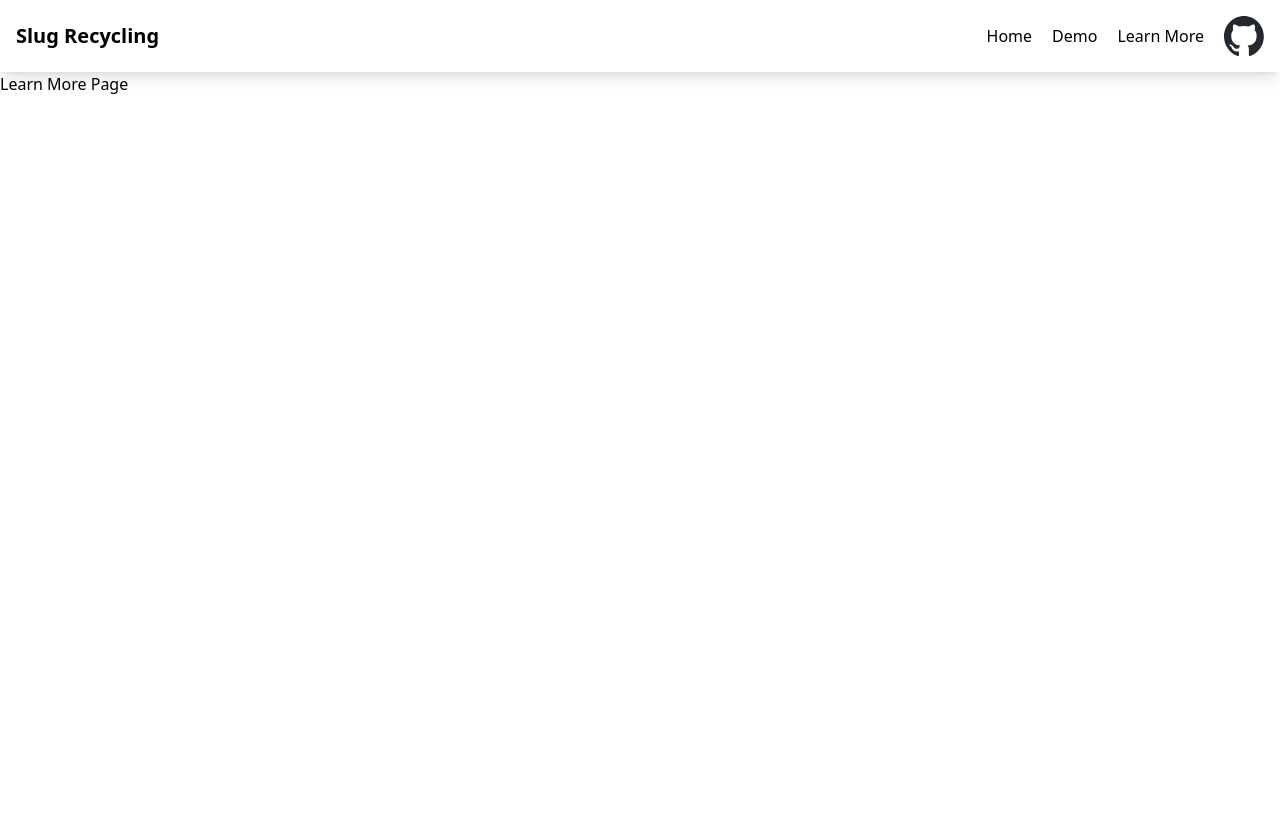
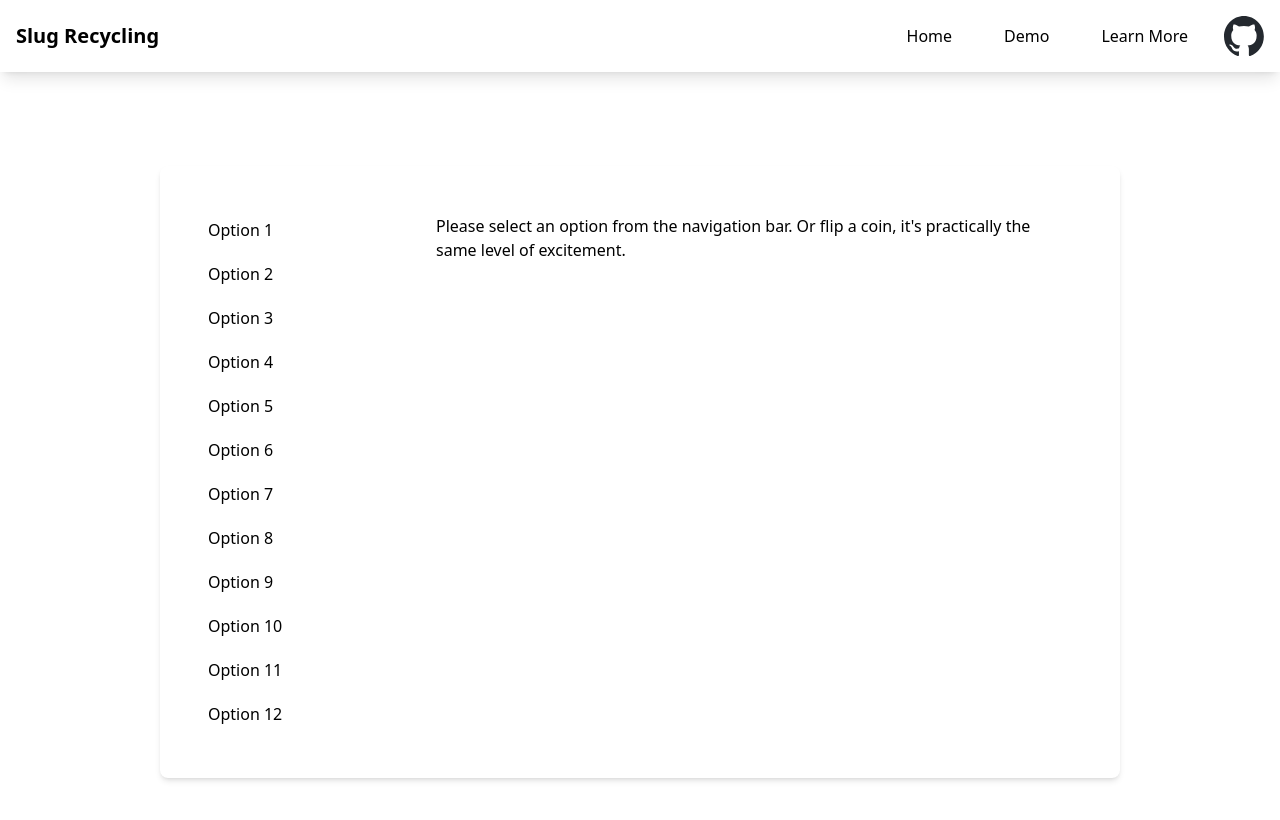
Before and after one commit to ShaunveerGill/slug_recycling, a React (Create React App) app in the folder client/: page /learn in a window 1280 px wide. Shown: the top 820 px of the page. Built offline with nearby package versions, Linux system fonts and the light colour scheme.

Commit message:
progress on ui

```diff
--- a/client/src/components/Modal.js
+++ b/client/src/components/Modal.js
@@ -2,20 +2,89 @@ import React from "react";
 
 function ModalContent({ setOpenModal, classRes }) {
   const renderContent = () => {
-    console.log(typeof classRes, classRes)
     switch (classRes.trim()) {
       case '1':
         return (
           <>
-            <h1 className="text-2xl font-bold mb-4">Result 1</h1>
+            <h1 className="text-2xl text-red font-bold mb-4">Hazardous</h1>
             <p>Description for Result 1</p>
           </>
         );
       case '2':
         return (
           <>
-            <h1 className="text-6xl font-bold mb-4">Result 2</h1>
+            <h1 className="text-2xl text-green font-bold mb-4">Compost</h1>
             <p>Description for Result 2</p>
+          </>
+        );
+      case '3':
+        return (
+          <>
+            <h1 className="text-2xl font-bold mb-4">Recyclable In Designated Bins</h1>
+            <p>Description for Result 3</p>
+          </>
+        );
+      case '4':
+        return (
+          <>
+            <h1 className="text-2xl font-bold mb-4">Recyclable</h1>
+            <p>Description for Result 4</p>
+          </>
+        );
+      case '5':
+        return (
+          <>
+            <h1 className="text-2xl font-bold mb-4">Donate</h1>
+            <p>Description for Result 5</p>
+          </>
+        );
+      case '6':
+        return (
+          <>
+            <h1 className="text-2xl font-bold mb-4">Recyclable In Designated Bins</h1>
+            <p>Description for Result 6</p>
+          </>
+        );
+      case '7':
+        return (
+          <>
+            <h1 className="text-2xl font-bold mb-4">Recyclable</h1>
+            <p>Description for Result 7</p>
+          </>
+        );
+      case '8':
+        return (
+          <>
+            <h1 className="text-2xl font-bold mb-4">Recyclable</h1>
+            <p>Description for Result 8</p>
+          </>
+        );
+      case '9':
+        return (
+          <>
+            <h1 className="text-2xl font-bold mb-4">Recyclable In Designated Bins</h1>
+            <p>Description for Result 9</p>
+          </>
+        );
+      case '10':
+        return (
+          <>
+            <h1 className="text-2xl font-bold mb-4">Donate</h1>
+            <p>Description for Result 10</p>
+          </>
+        );
+      case '11':
+        return (
+          <>
+            <h1 className="text-2xl font-bold mb-4">Waste</h1>
+            <p>Description for Result 11</p>
+          </>
+        );
+      case '12':
+        return (
+          <>
+            <h1 className="text-2xl font-bold mb-4">Recyclable In Designated Bins</h1>
+            <p>Description for Result 12</p>
           </>
         );
       default:
@@ -31,32 +100,21 @@ function ModalContent({ setOpenModal, classRes }) {
   return (
     <div className="fixed inset-0 flex items-center justify-center">
     <div className="absolute inset-0 bg-black bg-opacity-50"></div>
-      <div className="bg-white rounded-md shadow-md p-6 w-96 z-10"> {/* Add z-10 to ensure it appears above the overlay */}
+    <div className="bg-white rounded-md shadow-md p-6 w-96 z-10">
       <div className="flex justify-end">
         <button
           onClick={() => {
             setOpenModal(false);
           }}
-            className="text-white bg-red-500 p-2 rounded-full hover:bg-red-600"
+          className="text-black bg-white p-1 rounded-full hover:bg-black hover:text-white"
         >
-            X
+          <svg xmlns="http://www.w3.org/2000/svg" fill="none" viewBox="0 0 24 24" stroke-width="1.5" stroke="currentColor" className="w-6 h-6">
+            <path stroke-linecap="round" stroke-linejoin="round" d="m9.75 9.75 4.5 4.5m0-4.5-4.5 4.5M21 12a9 9 0 1 1-18 0 9 9 0 0 1 18 0Z" />
+          </svg>
         </button>
       </div>
-        <div className="mt-4">
+      <div className="mt-0">
         {renderContent()}
-        </div>
-        <div className="mt-6 flex justify-end">
-          <button
-            onClick={() => {
-              setOpenModal(false);
-            }}
-            className="mr-2 px-4 py-2 bg-gray-500 text-white rounded-md hover:bg-gray-600"
-          >
-            Cancel
-          </button>
-          <button className="px-4 py-2 bg-blue-500 text-white rounded-md hover:bg-blue-600">
-            Continue
-          </button>
       </div>
     </div>
   </div>
--- a/client/src/components/Navbar.js
+++ b/client/src/components/Navbar.js
@@ -8,9 +8,9 @@ const Navbar = () => {
       <nav className="max-w-[85rem] w-full mx-auto px-4 sm:flex sm:items-center sm:justify-between" aria-label="Global">
         <h1 className="flex-none text-xl font-semibold dark:text-black">Slug Recycling</h1>
         <div className="flex flex-row items-center gap-5 mt-5 sm:justify-end sm:mt-0 sm:ps-5">
-          <NavLink to="/home" className="font-medium text-black">Home</NavLink>
-          <NavLink to="/demo" className="font-medium text-black" >Demo</NavLink>
-          <NavLink to="/learn" className="font-medium text-black" >Learn More</NavLink>
+          <NavLink to="/home" className="font-medium text-black hover:bg-black hover:text-white py-2 px-4 rounded-md transition-all">Home</NavLink>
+          <NavLink to="/demo" className="font-medium text-black hover:bg-black hover:text-white py-2 px-4 rounded-md transition-all" >Demo</NavLink>
+          <NavLink to="/learn" className="font-medium text-black hover:bg-black hover:text-white py-2 px-4 rounded-md transition-all" >Learn More</NavLink>
           <a href="https://github.com/ShaunveerGill/slug_recycling/tree/main" target="_blank" rel="noopener noreferrer">
             <img className="w-10 h-10" src="../../g.svg" alt="GitHub Logo" />
           </a>
--- a/client/src/pages/Demo.js
+++ b/client/src/pages/Demo.js
@@ -36,7 +36,7 @@ const Demo = () => {
 
   return (
     <div className="flex flex-col items-center justify-center min-h-screen">
-      <div className="mt-4 p-6 bg-white rounded-lg shadow-md w-11/12">
+      <div className="mt-0 p-6 bg-white rounded-lg shadow-md w-11/12">
         {loading ? (
           <p>Loading...</p>
         ) : (
--- a/client/src/pages/Learn.js
+++ b/client/src/pages/Learn.js
@@ -1,11 +1,64 @@
-import React from 'react';
+import React, { useState } from 'react';
 
-const Learn = () => {
+const Demo = () => {
+  const [selectedOption, setSelectedOption] = useState(null);
+
+  const getContentForOption = () => {
+    switch (selectedOption) {
+      case 0:
+        return (
+          <>
+            <h1 className="text-2xl font-semibold mb-4">Option 1 Content</h1>
+            <p>Description for Option 1</p>
+            <button className="px-4 py-2 bg-blue-500 text-white rounded-md hover:bg-blue-600">Custom Button 1</button>
+          </>
+        );
+      case 1:
+        return (
+          <>
+            <h1 className="text-2xl font-semibold mb-4">Option 2 Content</h1>
+            <p>Description for Option 2</p>
+            <a href="https://example.com/button2" target="_blank" rel="noopener noreferrer">
+              <button className="px-4 py-2 bg-green-500 text-white rounded-md hover:bg-green-600">Custom Button 2</button>
+            </a>
+          </>
+        );
+      // Add more cases for each option...
+      default:
+        return (
+          <p>Please select an option from the navigation bar. Or flip a coin, it's practically the same level of excitement.</p>
+        );
+    }
+  };
+
   return (
-    <div>
-      <h1>Learn More Page</h1>
+    <div className="flex items-center justify-center min-h-screen">
+      {/* Combined Box with Drop Shadow */}
+      <div className="bg-white rounded-lg shadow-md p-6 w-3/4 flex">
+        {/* Vertical Navigation Bar */}
+        <div className="w-1/4 p-4">
+          {[...Array(12).keys()].map((option) => (
+            <div
+              key={option}
+              className={`cursor-pointer p-2 my-1 rounded-md ${
+                selectedOption === option
+                  ? 'bg-black text-white shadow-md'
+                  : 'hover:bg-gray-300'
+              }`}
+              onClick={() => setSelectedOption(option)}
+            >
+              Option {option + 1}
+            </div>
+          ))}
+        </div>
+
+        {/* Right Content */}
+        <div className="flex-1 p-6">
+          {getContentForOption()}
+        </div>
+      </div>
     </div>
   );
 };
 
-export default Learn;
+export default Demo;
```
Lines whose indentation alone changed are shown as unchanged.
